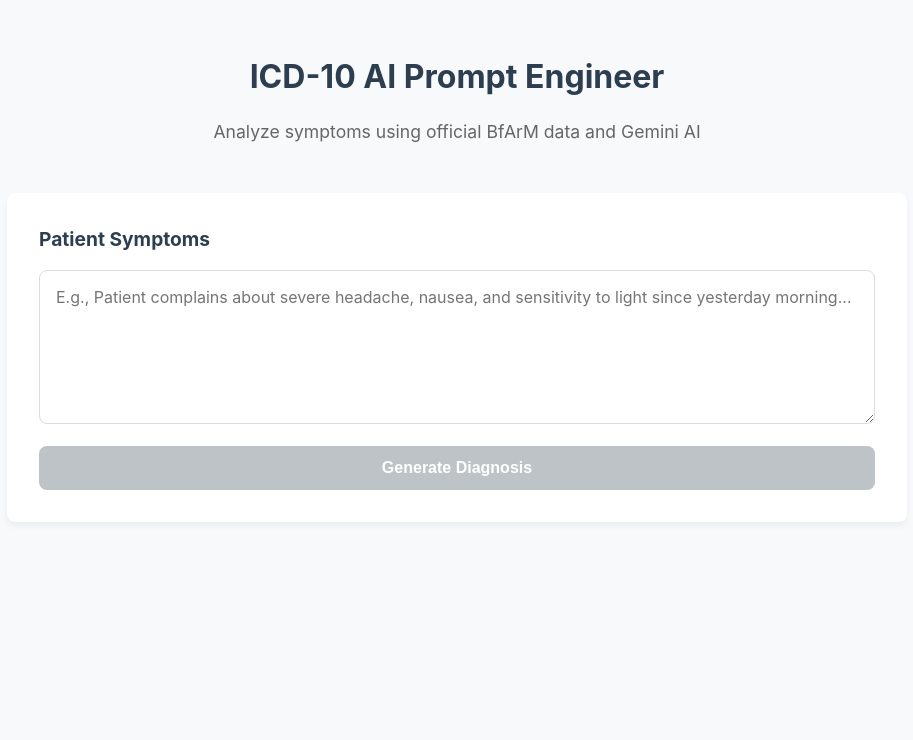
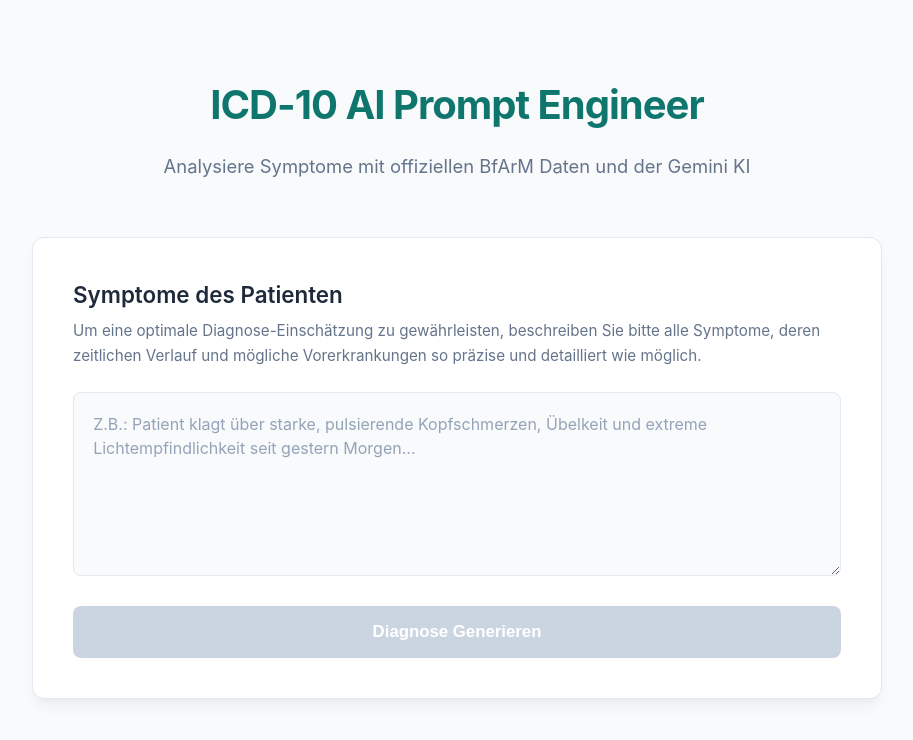
Before and after one commit to linderst/PSE---deliverables, a React app in the folder src/frontend/: page / in a window 1280 px wide. Shown: the top 740 px of the page, without its empty margins (183-1096 px from the left). Built offline with nearby package versions, Linux system fonts and the light colour scheme; the HTML template or start-up script is replaced by a standard one.

Commit message:
add architecture docs and update frontend for RAG diagnoses

```diff
--- a/src/frontend/src/App.css
+++ b/src/frontend/src/App.css
@@ -1,93 +1,129 @@
 :root {
-  --primary-color: #2c3e50;
-  --accent-color: #3498db;
-  --bg-color: #f8f9fa;
-  --card-bg: #ffffff;
-  --text-primary: #333333;
-  --text-secondary: #666666;
-  --border-radius: 8px;
+  /* Professional Medical Theme Palette */
+  --primary-color: #0F766E; /* Deep Teal - Trustworthy and clinical */
+  --accent-color: #0891B2; /* Cyan - Actionable and clear */
+  --accent-hover: #06B6D4;
+  --bg-color: #F8FAFC; /* Slate 50 - Very clean off-white */
+  --card-bg: #FFFFFF;
+  --text-primary: #1E293B; /* Slate 800 */
+  --text-secondary: #64748B; /* Slate 500 */
+  --border-radius: 12px;
+  --shadow-sm: 0 1px 2px 0 rgba(0, 0, 0, 0.05);
+  --shadow-md: 0 10px 15px -3px rgba(0, 0, 0, 0.05), 0 4px 6px -2px rgba(0, 0, 0, 0.025);
+  --shadow-lg: 0 20px 25px -5px rgba(0, 0, 0, 0.05), 0 10px 10px -5px rgba(0, 0, 0, 0.02);
+  --border-color: #E2E8F0; /* Slate 200 */
 }
 
 body {
   margin: 0;
-  font-family: -apple-system, BlinkMacSystemFont, 'Segoe UI', Roboto, Helvetica, Arial, sans-serif;
+  font-family: 'Inter', -apple-system, BlinkMacSystemFont, 'Segoe UI', Roboto, Helvetica, Arial, sans-serif;
   background-color: var(--bg-color);
   color: var(--text-primary);
+  -webkit-font-smoothing: antialiased;
 }
 
 .app-container {
-  max-width: 900px;
+  max-width: 850px;
   margin: 0 auto;
-  padding: 2rem;
+  padding: 3rem 1.5rem;
 }
 
 .header {
   text-align: center;
-  margin-bottom: 3rem;
+  margin-bottom: 3.5rem;
 }
 
 .header h1 {
   color: var(--primary-color);
   margin-bottom: 0.5rem;
+  font-size: 2.5rem;
+  font-weight: 700;
+  letter-spacing: -0.025em;
 }
 
 .header p {
   color: var(--text-secondary);
-  font-size: 1.1rem;
+  font-size: 1.15rem;
+  font-weight: 400;
 }
 
 .input-section {
   background: var(--card-bg);
-  padding: 2rem;
+  padding: 2.5rem;
   border-radius: var(--border-radius);
-  box-shadow: 0 4px 6px rgba(0, 0, 0, 0.05);
-  margin-bottom: 2rem;
+  box-shadow: var(--shadow-md);
+  margin-bottom: 2.5rem;
+  border: 1px solid var(--border-color);
 }
 
 .input-section h2 {
   margin-top: 0;
-  color: var(--primary-color);
-  font-size: 1.2rem;
+  color: var(--text-primary);
+  font-size: 1.4rem;
+  font-weight: 600;
+  margin-bottom: 0.5rem;
+}
+
+.instruction-text {
+  font-size: 0.95rem;
+  color: var(--text-secondary);
+  margin-top: 0;
+  margin-bottom: 1.5rem;
+  line-height: 1.6;
 }
 
 .symptom-input {
   width: 100%;
-  padding: 1rem;
-  border: 1px solid #ddd;
-  border-radius: var(--border-radius);
+  padding: 1.2rem;
+  border: 1px solid var(--border-color);
+  border-radius: 8px;
   font-size: 1rem;
   font-family: inherit;
   resize: vertical;
-  margin-bottom: 1rem;
+  margin-bottom: 1.5rem;
   box-sizing: border-box;
+  background-color: #F8FAFC;
+  transition: all 0.2s ease;
+  color: var(--text-primary);
+  line-height: 1.5;
 }
 
 .symptom-input:focus {
   outline: none;
   border-color: var(--accent-color);
-  box-shadow: 0 0 0 2px rgba(52, 152, 219, 0.2);
+  background-color: #FFFFFF;
+  box-shadow: 0 0 0 3px rgba(8, 145, 178, 0.15);
+}
+
+.symptom-input::placeholder {
+  color: #94A3B8; /* Slate 400 */
 }
 
 .submit-btn {
   background-color: var(--accent-color);
   color: white;
   border: none;
-  padding: 0.8rem 2rem;
-  font-size: 1rem;
-  font-weight: bold;
-  border-radius: var(--border-radius);
+  padding: 1rem 2rem;
+  font-size: 1.05rem;
+  font-weight: 600;
+  border-radius: 8px;
   cursor: pointer;
-  transition: background-color 0.2s;
+  transition: all 0.2s ease;
   width: 100%;
+  box-shadow: var(--shadow-sm);
 }
 
 .submit-btn:hover:not(:disabled) {
-  background-color: #2980b9;
+  background-color: var(--accent-hover);
+  transform: translateY(-1px);
+  box-shadow: 0 4px 6px -1px rgba(8, 145, 178, 0.2), 0 2px 4px -1px rgba(8, 145, 178, 0.1);
 }
 
 .submit-btn:disabled {
-  background-color: #bdc3c7;
+  background-color: #CBD5E1; /* Slate 300 */
   cursor: not-allowed;
+  transform: none;
+  box-shadow: none;
 }
 
 .submit-btn.loading {
@@ -111,47 +147,71 @@
 }
 
 @keyframes spin {
-  to {
-    transform: rotate(360deg);
-  }
+  to { transform: rotate(360deg); }
 }
 
 .error-message {
-  margin-top: 1rem;
-  padding: 1rem;
-  background-color: #fee;
-  border: 1px solid #fcc;
-  border-radius: var(--border-radius);
-  color: #c0392b;
+  margin-top: 1.5rem;
+  padding: 1rem 1.2rem;
+  background-color: #FEF2F2; /* Red 50 */
+  border: 1px solid #FCA5A5; /* Red 300 */
+  border-radius: 8px;
+  color: #B91C1C; /* Red 700 */
+  font-weight: 500;
+  display: flex;
+  align-items: center;
+  gap: 0.5rem;
 }
 
 .results-section {
   display: flex;
   flex-direction: column;
   gap: 2rem;
+  animation: fadeIn 0.4s ease-out;
+}
+
+@keyframes fadeIn {
+  from { opacity: 0; transform: translateY(10px); }
+  to { opacity: 1; transform: translateY(0); }
 }
 
 .card {
   background: var(--card-bg);
-  padding: 2rem;
+  padding: 2.5rem;
   border-radius: var(--border-radius);
-  box-shadow: 0 4px 6px rgba(0, 0, 0, 0.05);
+  box-shadow: var(--shadow-md);
+  border: 1px solid var(--border-color);
 }
 
 .card h2 {
   margin-top: 0;
   color: var(--primary-color);
-  border-bottom: 2px solid #eee;
-  padding-bottom: 0.5rem;
+  border-bottom: 2px solid var(--border-color);
+  padding-bottom: 1rem;
+  font-size: 1.3rem;
+  font-weight: 600;
+  display: flex;
+  align-items: center;
+  gap: 0.5rem;
 }
 
 .markdown-body {
-  line-height: 1.6;
+  line-height: 1.7;
+  color: var(--text-primary);
+  font-size: 1.05rem;
+}
+
+.source-data {
+  background-color: #F8FAFC;
+  border: 1px dashed var(--border-color);
+  box-shadow: none;
 }
 
 .source-subtitle {
   color: var(--text-secondary);
-  margin-bottom: 1rem;
+  margin-bottom: 1.2rem;
+  font-size: 0.95rem;
+  font-weight: 500;
 }
 
 .source-list {
@@ -160,31 +220,42 @@
   margin: 0;
   display: flex;
   flex-direction: column;
-  gap: 1rem;
+  gap: 0.8rem;
 }
 
 .source-item {
-  padding: 1rem;
-  background-color: var(--bg-color);
+  padding: 1.2rem;
+  background-color: var(--card-bg);
   border-left: 4px solid var(--accent-color);
-  border-radius: 0 var(--border-radius) var(--border-radius) 0;
+  border-radius: 0 8px 8px 0;
+  box-shadow: var(--shadow-sm);
+  transition: transform 0.1s ease;
+}
+
+.source-item:hover {
+  transform: translateX(2px);
 }
 
 .source-code {
-  font-weight: bold;
+  font-weight: 700;
   color: var(--primary-color);
   margin-right: 0.5rem;
+  background-color: #E0F2FE; /* Sky 100 */
+  padding: 0.2rem 0.6rem;
+  border-radius: 4px;
+  font-size: 0.9rem;
 }
 
 .source-type {
   font-size: 0.8rem;
   color: var(--text-secondary);
-  text-transform: uppercase;
+  font-weight: 600;
   margin-right: 1rem;
 }
 
 .source-text {
   display: block;
-  margin-top: 0.5rem;
+  margin-top: 0.8rem;
   color: var(--text-primary);
+  line-height: 1.5;
 }
--- a/src/frontend/src/App.jsx
+++ b/src/frontend/src/App.jsx
@@ -42,18 +42,21 @@
     <div className="app-container">
       <header className="header">
         <h1>ICD-10 AI Prompt Engineer</h1>
-        <p>Analyze symptoms using official BfArM data and Gemini AI</p>
+        <p>Analysiere Symptome mit offiziellen BfArM Daten und der Gemini KI</p>
       </header>
 
       <main className="main-content">
         <section className="input-section">
-          <h2>Patient Symptoms</h2>
+          <h2>Symptome des Patienten</h2>
+          <p className="instruction-text">
+            Um eine optimale Diagnose-Einschätzung zu gewährleisten, beschreiben Sie bitte alle Symptome, deren zeitlichen Verlauf und mögliche Vorerkrankungen so präzise und detailliert wie möglich.
+          </p>
           <form onSubmit={handleDiagnose}>
             <textarea
               className="symptom-input"
               value={symptoms}
               onChange={(e) => setSymptoms(e.target.value)}
-              placeholder="E.g., Patient complains about severe headache, nausea, and sensitivity to light since yesterday morning..."
+              placeholder="Z.B.: Patient klagt über starke, pulsierende Kopfschmerzen, Übelkeit und extreme Lichtempfindlichkeit seit gestern Morgen..."
               rows={6}
             />
             <button
@@ -61,7 +64,7 @@
               className={`submit-btn ${loading ? 'loading' : ''}`}
               disabled={loading || !symptoms.trim()}
             >
-              {loading ? 'Analyzing...' : 'Generate Diagnosis'}
+              {loading ? 'Analysiere...' : 'Diagnose Generieren'}
             </button>
           </form>
 
@@ -75,7 +78,7 @@
         {result && (
           <section className="results-section">
             <div className="card ai-response">
-              <h2>🤖 Gemini Analysis</h2>
+              <h2>🤖 Gemini Analyse</h2>
               <div className="markdown-body">
                 {/* Simplified rendering - in a real app you'd use react-markdown */}
                 {result.llm_answer.split('\n').map((line, i) => (
@@ -85,8 +88,8 @@
             </div>
 
             <div className="card source-data">
-              <h2>📚 Official BfArM Sources Used</h2>
-              <p className="source-subtitle">Top vector search results for your input:</p>
+              <h2>📚 Verwendete offizielle BfArM Quellen</h2>
+              <p className="source-subtitle">Beste Vektorsuch-Treffer auf Basis deiner Eingabe:</p>
               <ul className="source-list">
                 {result.sources?.map((item, index) => (
                   <li key={index} className="source-item">
```
Also changed, not shown: 2 other files (tests, documents, lock files or other folders).
